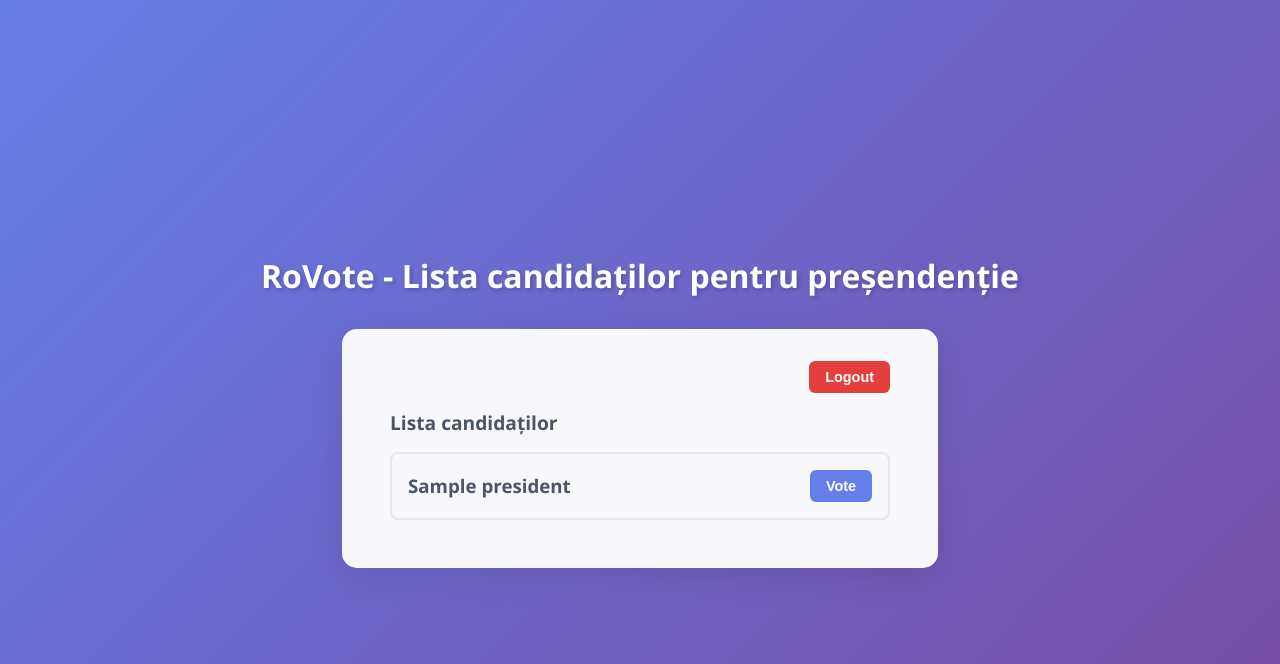
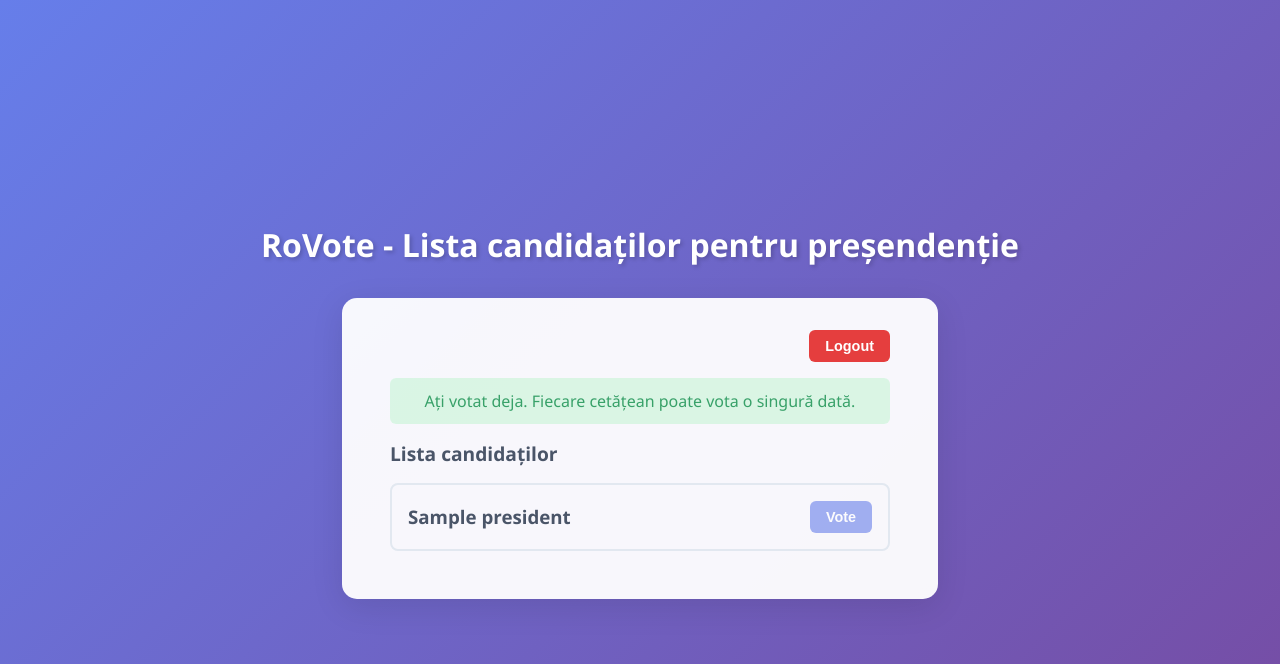
Before and after one commit to lPauI/RoVote, a Flask app: page / in a window 1280 px wide. Shown: the top 664 px of the page. Run offline with Flask 3, Linux system fonts and the light colour scheme; the visitor is signed in with stand-in values (Sample User, id 1); tables that the repository leaves empty hold one stand-in row (values such as "Sample post"); some libraries are stand-ins or nearby versions.

Commit message:
Check if user already voted

```diff
--- a/app.py
+++ b/app.py
@@ -59,7 +59,7 @@ class Presidents(db.Model):
 
 class OTP(db.Model):
     id = db.Column(db.Integer, primary_key=True)
-    email = db.Column(db.String(120), unique=True, nullable=False)
+    email = db.Column(db.String(120), nullable=False)
     otp = db.Column(db.String(6), nullable=False)
     created_at = db.Column(db.DateTime, server_default=db.func.now())
 
@@ -83,7 +83,13 @@ class LoginForm(FlaskForm):
 def home():
     presidents = Presidents.query.all()
     is_logged = 'user_id' in session
-    return render_template('index.html', presidents=presidents, is_logged=is_logged)
+
+    has_voted = False
+    if is_logged:
+        user = Users.query.get(session['user_id'])
+        has_voted = user.voted_president is not None
+
+    return render_template('index.html', presidents=presidents, is_logged=is_logged, has_voted=has_voted)
 
 
 @app.route("/auth/login", methods=['GET', 'POST'])
--- a/templates/index.html
+++ b/templates/index.html
@@ -95,6 +95,15 @@
         .logout-button:hover {
             background: #c53030;
         }
+
+        .voted-message {
+            color: #38a169;
+            text-align: center;
+            margin-bottom: 1rem;
+            padding: 0.75rem;
+            background: rgba(198, 246, 213, 0.6);
+            border-radius: 6px;
+        }
     </style>
 </head>
 <body>
@@ -113,6 +122,10 @@
                 <a href="{{ url_for('login') }}" class="login-link">autentificați</a> sau să vă
                 <a href="{{ url_for('register') }}" class="login-link">înregistrați</a>.
             </div>
+        {% elif has_voted %}
+            <div class="voted-message">
+                Ați votat deja. Fiecare cetățean poate vota o singură dată.
+            </div>
         {% endif %}
 
         {% if presidents %}
@@ -120,7 +133,7 @@
             {% for president in presidents %}
                 <div class="president-card">
                     <h3>{{ president.name }}</h3>
-                    {% if is_logged %}
+                    {% if is_logged and not has_voted %}
                         <button class="vote-button" onclick="location.href='/vote/{{ president.id }}'">Vote</button>
                     {% else %}
                         <button class="vote-button" disabled style="opacity: 0.6; cursor: not-allowed;">Vote</button>
```
